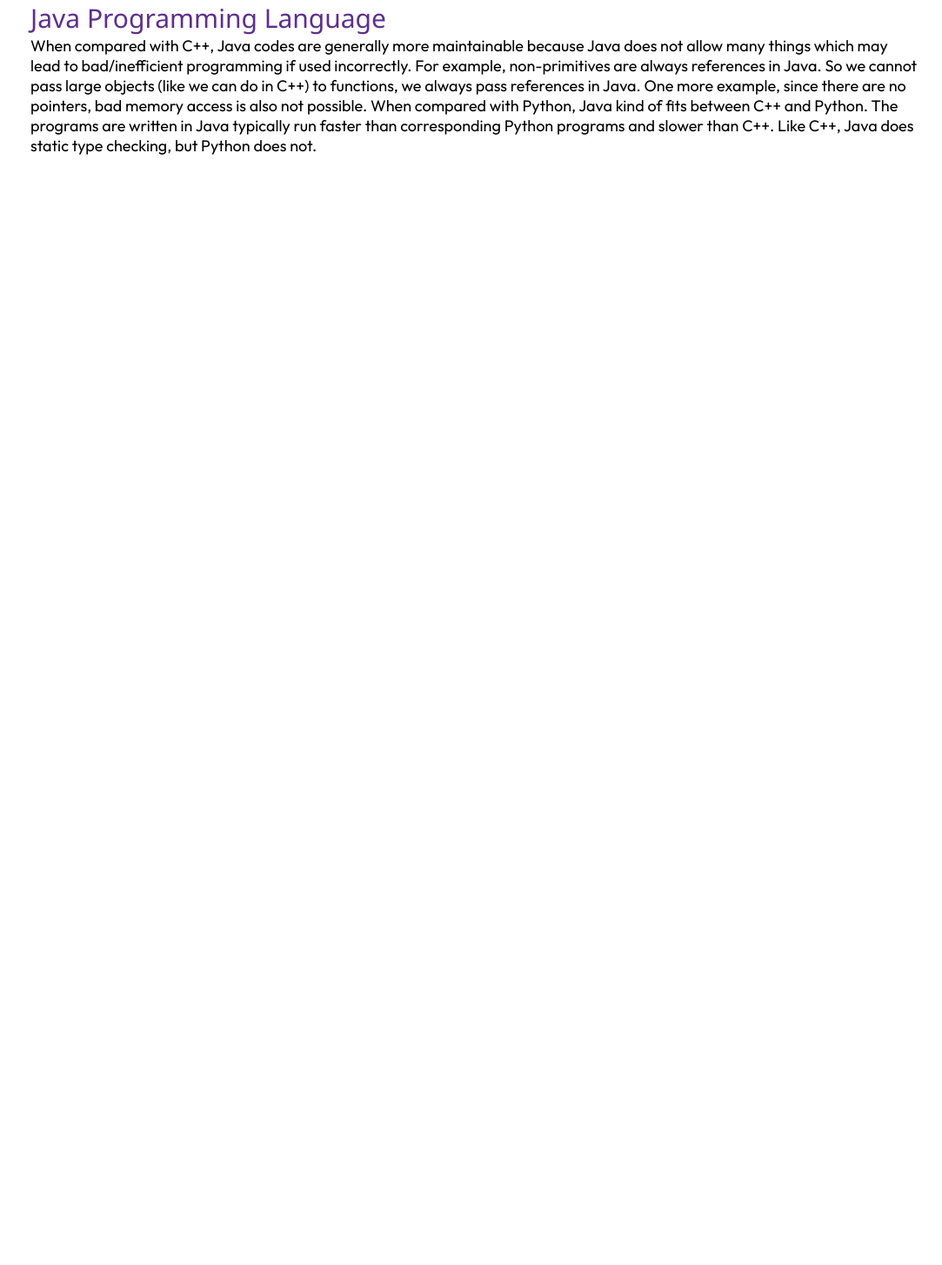
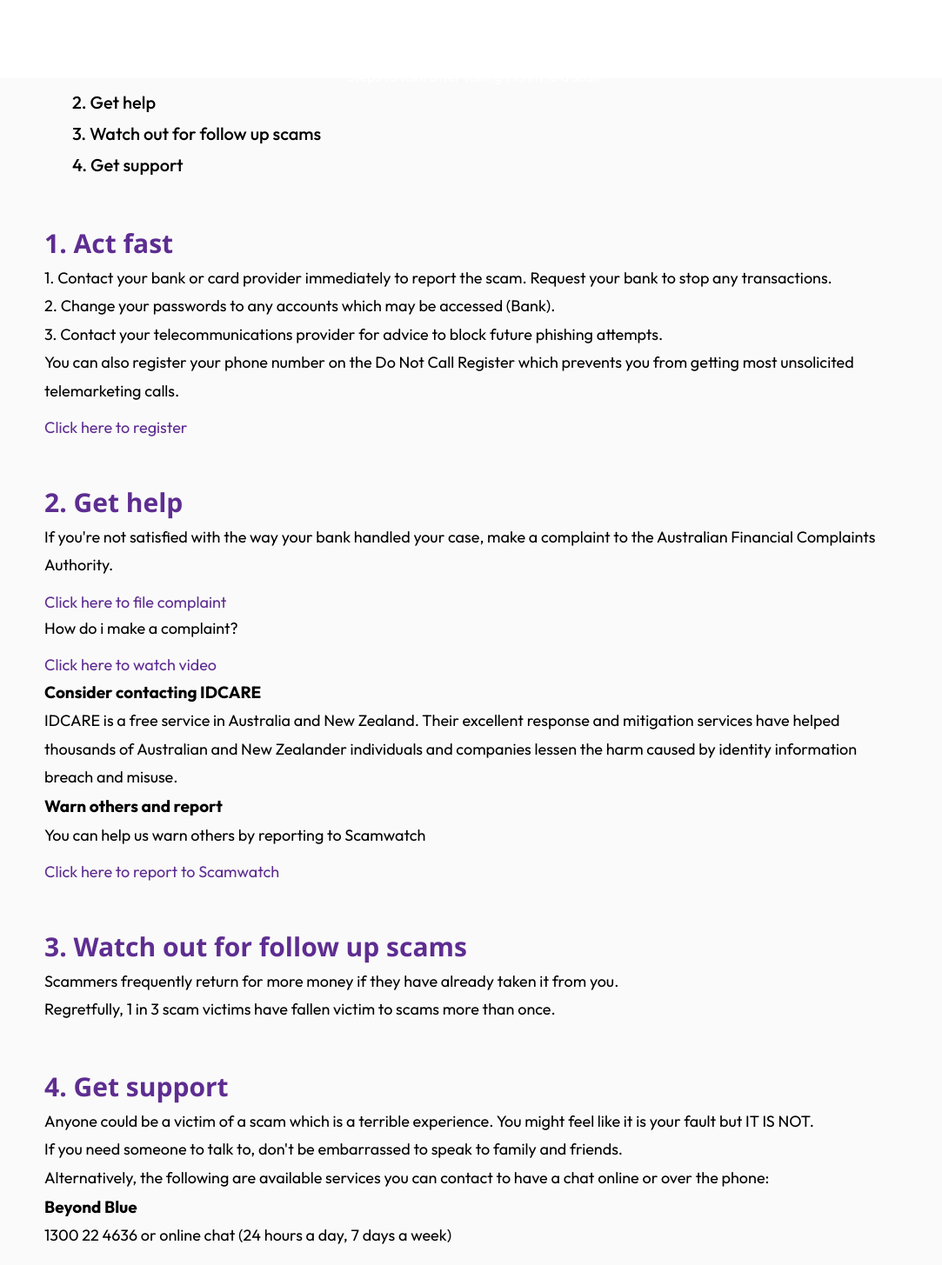
Before and after one commit to mishrab05/scamguard, a React (Create React App) app: page /help in a window 1280 px wide. Shown: the top 1455 px of the page at 87% size, without its empty margins (93-1176 px from the left). Before the commit the page ends 800 px from the top, so only its background shows below. Built offline with nearby package versions, Linux system fonts and the light colour scheme.

Commit message:
adding help and support page

```diff
--- a/src/App.css
+++ b/src/App.css
@@ -45,75 +45,10 @@
 
 
 
-.card-container {
-  display: flex;
-  justify-content: center;
-  flex-wrap: wrap;
-  gap: 20px; /* Space between cards */
-}
 
-.info-card {
-  display: flex;
-  align-items: center;
-  justify-content: space-between;
-  background-color: white; /* Yellow background */
-  padding: 20px;
-  border-radius: 10px; /* Rounded corners */
-  box-shadow: 0 2px 4px rgba(0,0,0,0.2); /* Soft shadow */
-  margin: 20px; /* Spacing between cards and other elements */
-  width: calc(50% - 40px); /* Adjust width to 50% minus the gap from 'gap' property */
-  max-width: 600px; /* Limits card size, increase if you want larger cards */
-}
 
-.card-content {
-  flex: 1; /* Fill the remaining space */
-  color: black;
-  position: relative; /* This is necessary if you're using absolute positioning for children */
-  padding-bottom: 70px;
-}
 
-.card-link-button {
-  background-color: orange; /* Default background color set to orange */
-  color: black; /* Text color set to black */
-  text-decoration: none;
-  padding: 10px 20px;
-  border-radius: 20px; /* Fully rounded edges for button */
-  position: absolute;
-  bottom: 10px; /* Space from the bottom of the card content */
-  right: 10px; /* Space from the right of the card content */
-  display: block;
-  border: 2px solid transparent; /* Transparent border to maintain the layout */
-  transition: background-color 0.3s ease, border-color 0.3s ease, color 0.3s ease;
-  /* Adjust margin to ensure the button aligns to the bottom-right of the card */
-}
 
-.box-main {
-	display: flex;
-	justify-content: center;
-	align-items: center;
-	color: black;
-	max-width: 80%;
-	margin: auto;
-	height: 80%;
-}
-
-.firsthalf {
-	width: 100%;
-	display: flex;
-	flex-direction: column;
-	justify-content: center;
-}
-
-.text-big {
-	font-weight: 500;
-	font-family: "Segoe UI", Tahoma, Geneva, Verdana,
-		sans-serif;
-	font-size: 30px;
-}
-
-.text-small {
-	font-size: 18px;
-}
 /* Detect Scam Css */
 .tracker-text {
   font-size: 50px;
@@ -206,3 +141,102 @@
   color: white;
   margin-right: 20px;
 }
+/*end of detect scam*/
+
+
+/*help and support*/
+.header {
+	display: flex;
+	align-items: center;
+	justify-content: center;
+  text-align: center;
+  flex-direction: column;
+	position: sticky;
+	top: 1;
+  width: 100%;
+  height: 150px;
+  padding: 1rem;
+  z-index: 10;
+  background-color: rgb(94, 45, 145, 0.8);
+}
+
+.text-header {
+  color: white;
+  line-height: 1.8;
+}
+
+.section {
+	height: auto;
+	display: flex;
+	align-items: center;
+	background-color: rgb(250, 250, 250);
+	justify-content: space-between;
+}
+
+.box-main {
+	display: flex;
+	justify-content: center;
+	align-items: center;
+	color: black;
+	max-width: 80%;
+	margin: 0 9rem;
+	height: 80%;
+  margin-bottom: 2rem;
+  margin-top: 1rem;
+}
+
+.firsthalf {
+	width: 100%;
+	display: flex;
+	flex-direction: column;
+	justify-content: center;
+}
+
+.secondhalf {
+	width: 30%;
+}
+
+/*heading*/
+.text-big {
+	font-weight: 600;
+	font-family: "Segoe UI", Tahoma, Geneva, Verdana,
+		sans-serif;
+	font-size: 30px;
+  line-height: 1.6;
+}
+
+/*text content*/
+.text-small {
+	font-size: 18px;
+  line-height: 1.8;
+}
+
+.text-link {
+	font-size: 18px;
+}
+
+.text-link:hover {
+	font-size: 18px;
+  text-decoration: underline;
+}
+
+.text-bold {
+  font-weight: 700;
+  color: #000;
+  font-size: 19px;
+  line-height: 1.8;
+}
+
+.text-bullet {
+  font-weight: 500;
+  color: #000;
+  font-size: 20px;
+  line-height: 1.8;
+  margin-left: 2rem;
+}
+
+.text-bullet:hover {
+  color: grey;
+  text-decoration: underline;
+}
+/*end of help and support*/
--- a/src/routes/HelpSupport.js
+++ b/src/routes/HelpSupport.js
@@ -1,42 +1,115 @@
 import React from 'react'
 import '../App.css';
+import Navbar from '../components/Navbar'
+import {Link} from 'react-router-dom'
 
 const HelpSupport = () => {
   return (
+    <div>
+		<Navbar/>
+
+		<section class="header">
+			<h1 class="text-header">I'VE BEEN SCAMMED</h1>
+			<p class="text-header">Steps to take after falling victim to a scam</p>
+		</section>
+
+		<section class="section">
+			<div class="box-main">
+				<div class="firsthalf">
+					<h1 class="text-big" id="actfast">
+						ON THIS PAGE:
+					</h1>
+					<a href="#actfast" class="text-bullet">1. Act fast</a>
+					<a href="#gethelp" class="text-bullet">2. Get help</a>
+					<a href="#followup" class="text-bullet">3. Watch out for follow up scams</a>
+					<a href="#support" class="text-bullet">4. Get support</a>
+				</div>
+			</div>
+		</section>
+
+
+		<section class="section">
+			<div class="box-main">
+				<div class="firstHalf">
+					<h1 class="text-big" id="actfast">
+						1. Act fast
+					</h1>
+					<p class="text-small">
+						1. Contact your bank or card provider immediately to report the scam. Request your bank to stop any transactions.
+					</p>
+					<p class="text-small">
+						2. Change your passwords to any accounts which may be accessed (Bank).
+					</p>
+					<p class="text-small">
+						3. Contact your telecommunications provider for advice to block future phishing attempts.
+					</p>
+					<p class="text-small">
+						You can also register your phone number on the Do Not Call Register which prevents you from getting most unsolicited telemarketing calls.
+					</p>
+					<Link to='https://www.donotcall.gov.au/'><a class='text-link'>Click here to register</a></Link>
+				</div>
+			</div>
+		</section>
+
 		<section class="section">
 			<div class="box-main">
 				<div class="secondHalf">
-						<h1 class="text-big" id="program">
-							Java Programming Language
+					<h1 class="text-big" id="gethelp">
+						2. Get help
 					</h1>
 					<p class="text-small">
-							When compared with C++, Java
-							codes are generally more
-							maintainable because Java does
-							not allow many things which may
-							lead to bad/inefficient
-							programming if used incorrectly.
-							For example, non-primitives are
-							always references in Java. So we
-							cannot pass large objects (like
-							we can do in C++) to functions,
-							we always pass references in
-							Java. One more example, since
-							there are no pointers, bad
-							memory access is also not
-							possible. When compared with
-							Python, Java kind of fits
-							between C++ and Python. The
-							programs are written in Java
-							typically run faster than
-							corresponding Python programs
-							and slower than C++. Like C++,
-							Java does static type checking,
-							but Python does not.
+						If you're not satisfied with the way your bank handled your case, make a complaint to the Australian Financial Complaints Authority.
 					</p>
+					<Link to='https://www.afca.org.au/make-a-complaint'><a class='text-link'>Click here to file complaint</a></Link>
+					<p class="text-small">How do i make a complaint?</p>
+					<Link to='https://www.youtube.com/watch?v=EK8PlurJZog&ab_channel=AustralianFinancialComplaintsAuthority'><a class='text-link'>Click here to watch video</a></Link>
+					<p class="text-bold">Consider contacting IDCARE</p>
+					<p class="text-small">IDCARE is a free service in Australia and New Zealand. Their excellent response and mitigation services have helped thousands of Australian and New Zealander individuals and companies lessen the harm caused by identity information breach and misuse.</p>
+					<p class="text-bold">Warn others and report</p>
+					<p class="text-small">You can help us warn others by reporting to Scamwatch</p>
+					<Link to='https://www.scamwatch.gov.au/report-a-scam'><a class='text-link'>Click here to report to Scamwatch</a></Link>
 				</div>
 			</div>
 		</section>
+
+		<section class="section">
+			<div class="box-main">
+				<div class="secondHalf">
+					<h1 class="text-big" id="followup">
+						3. Watch out for follow up scams
+					</h1>
+					<p class="text-small">Scammers frequently return for more money if they have already taken it from you.</p>
+					<p class="text-small">Regretfully, 1 in 3 scam victims have fallen victim to scams more than once.</p>
+				</div>
+			</div>
+		</section>
+
+		<section class="section">
+			<div class="box-main">
+				<div class="secondHalf">
+					<h1 class="text-big" id="support">
+						4. Get support
+					</h1>
+					<p class="text-small">
+						Anyone could be a victim of a scam which is a terrible experience. You might feel like it is your fault but IT IS NOT.
+					</p>
+					<p class="text-small">
+						If you need someone to talk to, don't be embarrassed to speak to family and friends.
+					</p>
+					<p class="text-small">
+						Alternatively, the following are available services you can contact to have a chat online or over the phone:
+					</p>
+					<p class="text-bold">Beyond Blue</p>
+					<p class="text-small">1300 22 4636 or online chat (24 hours a day, 7 days a week)</p>
+					<Link to='https://www.beyondblue.org.au/get-support/talk-to-a-counsellor/chat'><a class='text-link'>Click here for online support</a></Link>
+					<p class="text-bold">Lifeline</p>
+					<p class="text-small">13 11 14 or online crisis support chat (24 hours a day, 7 days a week)</p>
+					<Link to='https://www.lifeline.org.au/crisis-chat/'><a class='text-link'>Click here for online support</a></Link>
+				</div>
+			</div>
+		</section>
+
+	</div>
   )
 }
 
```
Lines whose indentation alone changed are shown as unchanged.
